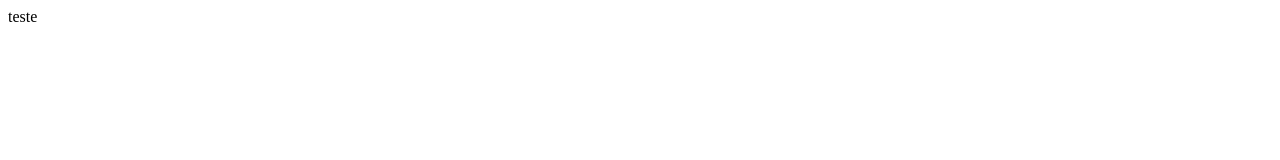
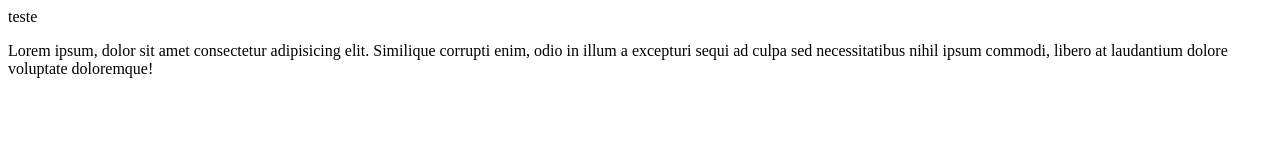
Before and after one commit to pharestao/dashboard, a plain HTML site: page index.html in a window 1280 px wide. Drawn offline with Linux system fonts and the light colour scheme.

Commit message:
Update index.html

```diff
--- a/index.html
+++ b/index.html
@@ -15,6 +15,8 @@
 
     teste
 
+    <p>Lorem ipsum, dolor sit amet consectetur adipisicing elit. Similique corrupti enim, odio in illum a excepturi sequi ad culpa sed necessitatibus nihil ipsum commodi, libero at laudantium dolore voluptate doloremque!</p>
+
 </body>
 
 </html>
```
